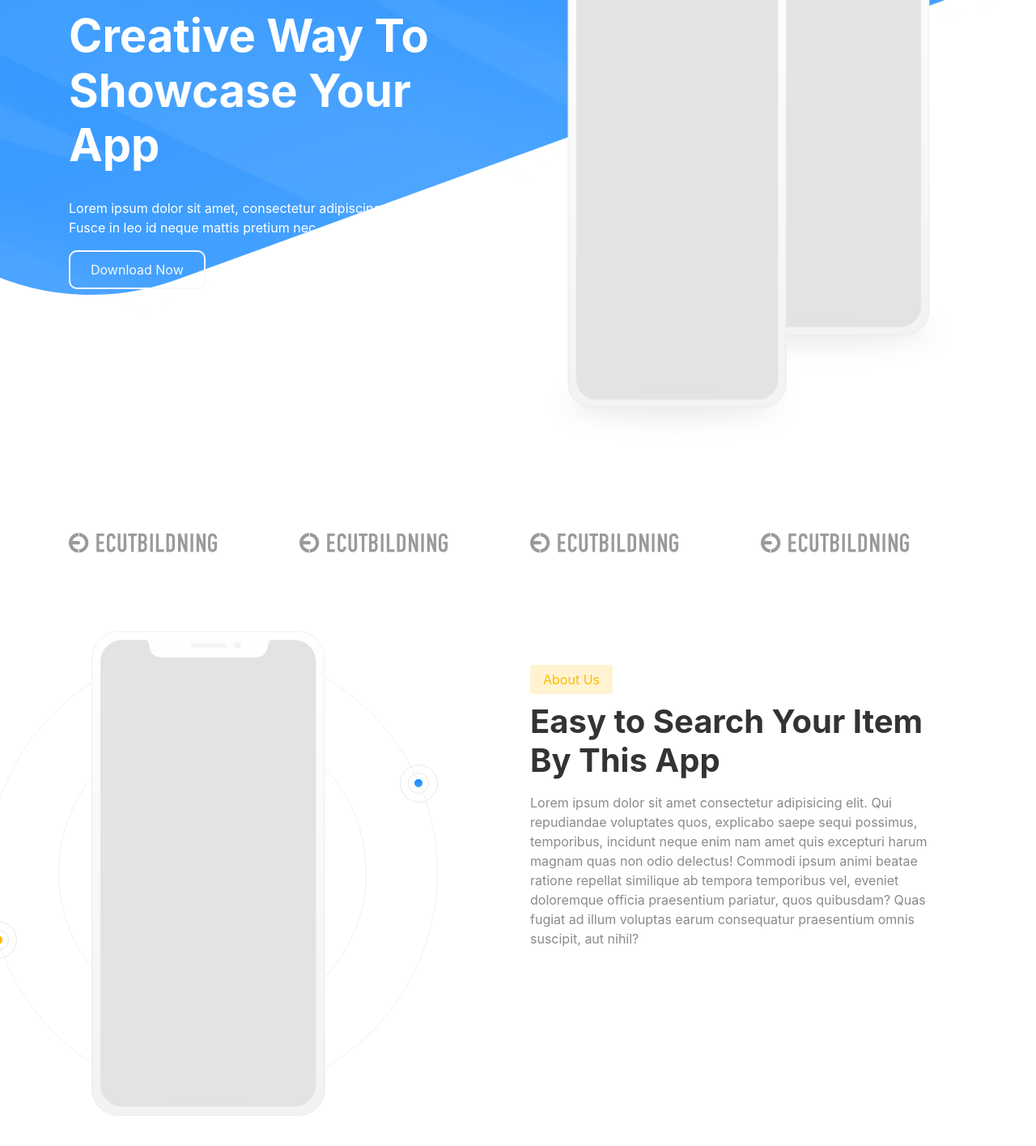
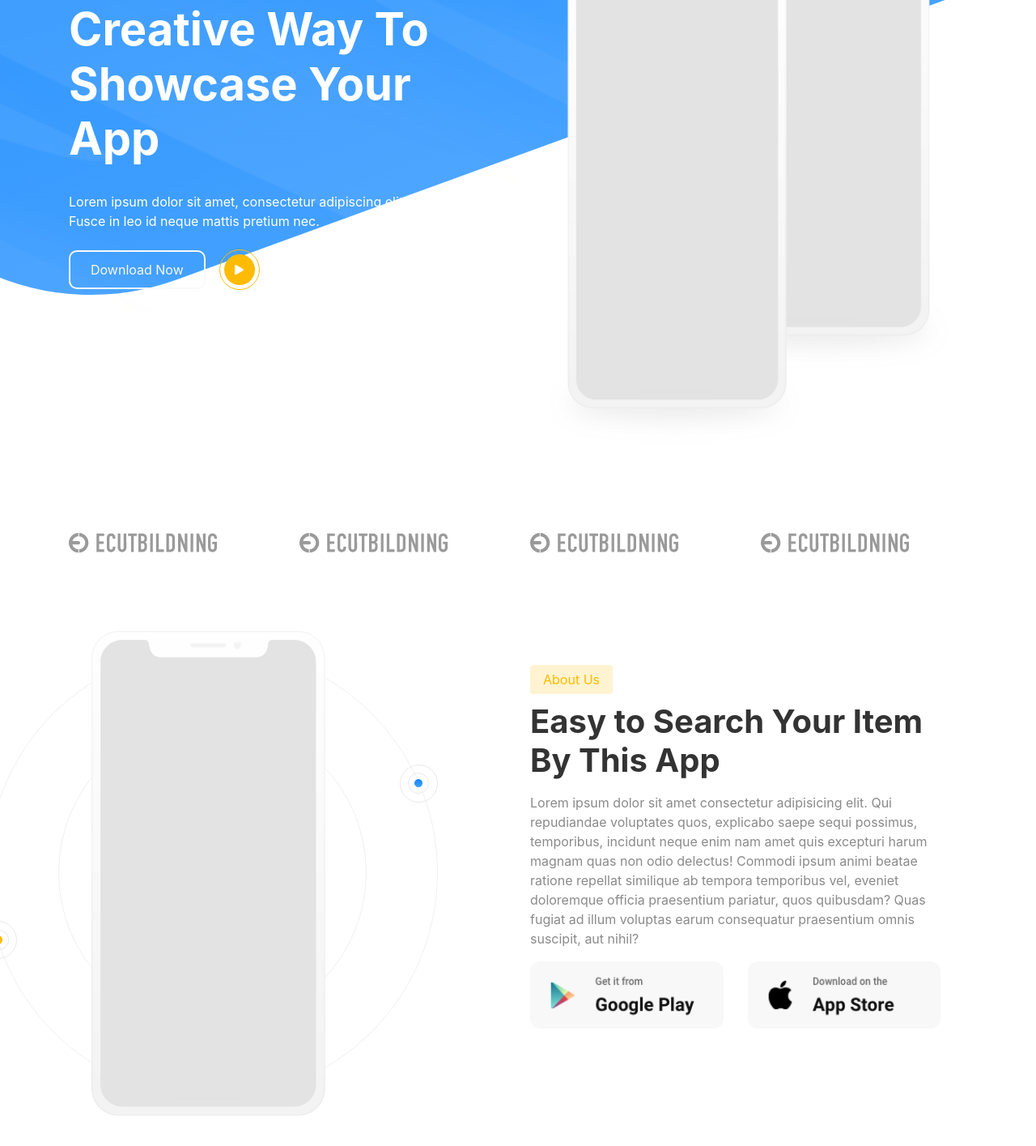
Before and after one commit to Antonenglund/bootstrap-inlamning-1, a plain HTML site: page index.html in a window 1280 px wide. Shown: the part 325-1740 px from the top of the page at 81% size. Drawn offline with nearby package versions, Linux system fonts and the light colour scheme; the site is published under a folder, as on GitHub Pages, so addresses that start at the root find nothing.

Commit message:
Bootstrao

```diff
--- a/index.html
+++ b/index.html
@@ -54,7 +54,7 @@
                     id neque mattis pretium nec.</p>
 
                 <button class="btn btn-outline-light btn-header">Download Now</button>
-                <button class="btn text-white"><img src="/images/Watch video.png" alt=""></button>
+                <button class="btn text-white"><img src="images/Watch video.png" alt=""></button>
             </div>
             <div class="col-12 col-lg-6 mb-lg-5">
                 <img class="img-fluid mt-5 img-size-small d-none d-sm-block" src="images/twophones.png" alt="">
@@ -98,8 +98,8 @@
                     ab tempora temporibus vel, eveniet doloremque officia praesentium pariatur, quos quibusdam? Quas
                     fugiat ad illum voluptas earum consequatur praesentium omnis suscipit, aut nihil?</p>
                <div class="row">
-               <img class="img-fluid col-6" src="/images/Google map.png" alt="">
-                <img class="img-fluid col-6" src="/images/App Store.png" alt="">
+               <img class="img-fluid col-6" src="images/Google map.png" alt="">
+                <img class="img-fluid col-6" src="images/App Store.png" alt="">
             </div>
             </div>
         </div>
@@ -113,7 +113,7 @@
 
         <div class="container p-5">
             <div class="row">
-                <div class="col-lg-6 col-sm-12">
+                <div class="col-lg-6 col-sm-12 ">
                     <span class=" rounded px-3 py-2 aboutus">Feature</span>
                     <h1 class="mt-3 font-weight-bold head-text-color"> Easy to Search Your Item By This App</h1>
                     <p class="text">Lorem, ipsum dolor sit amet consectetur adipisicing elit. Dolores ea voluptates
```
